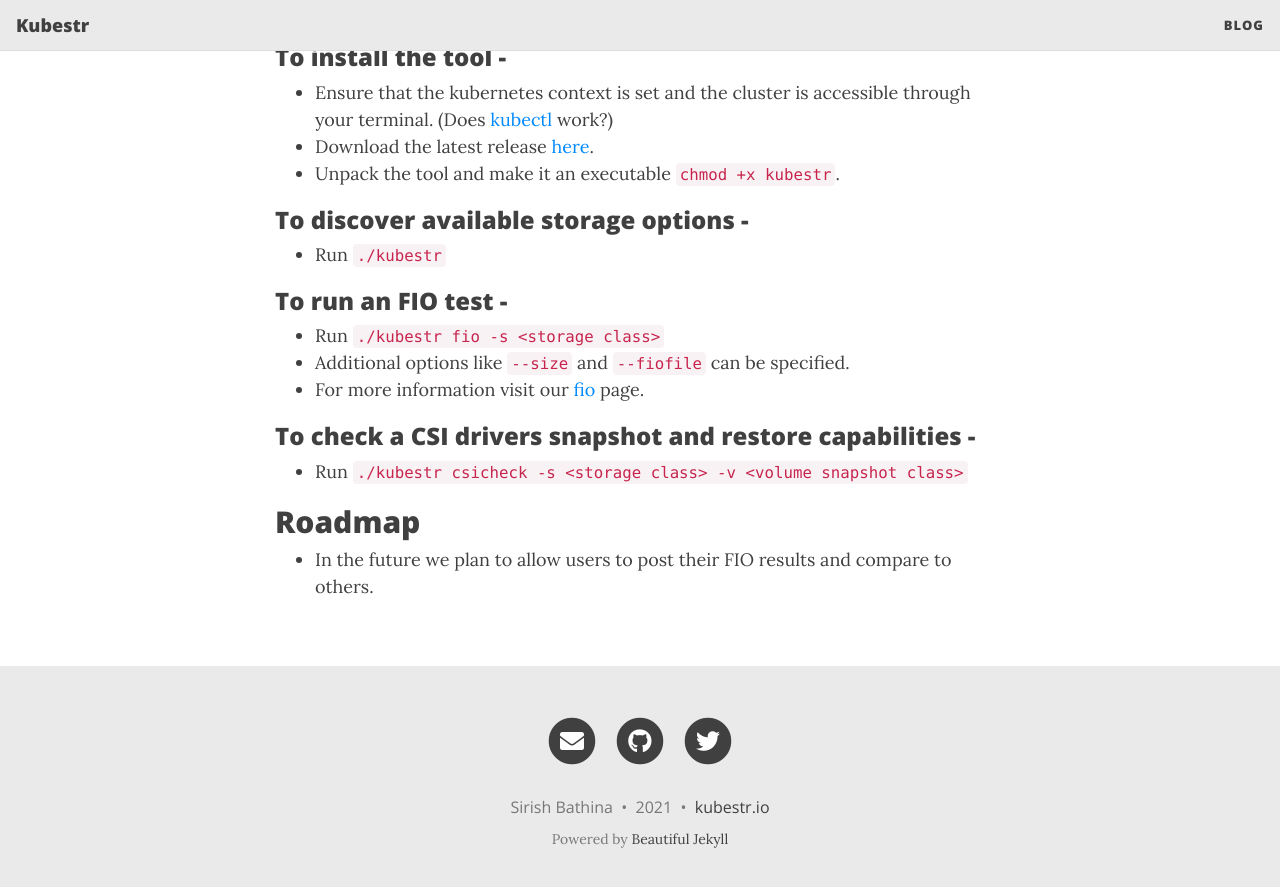
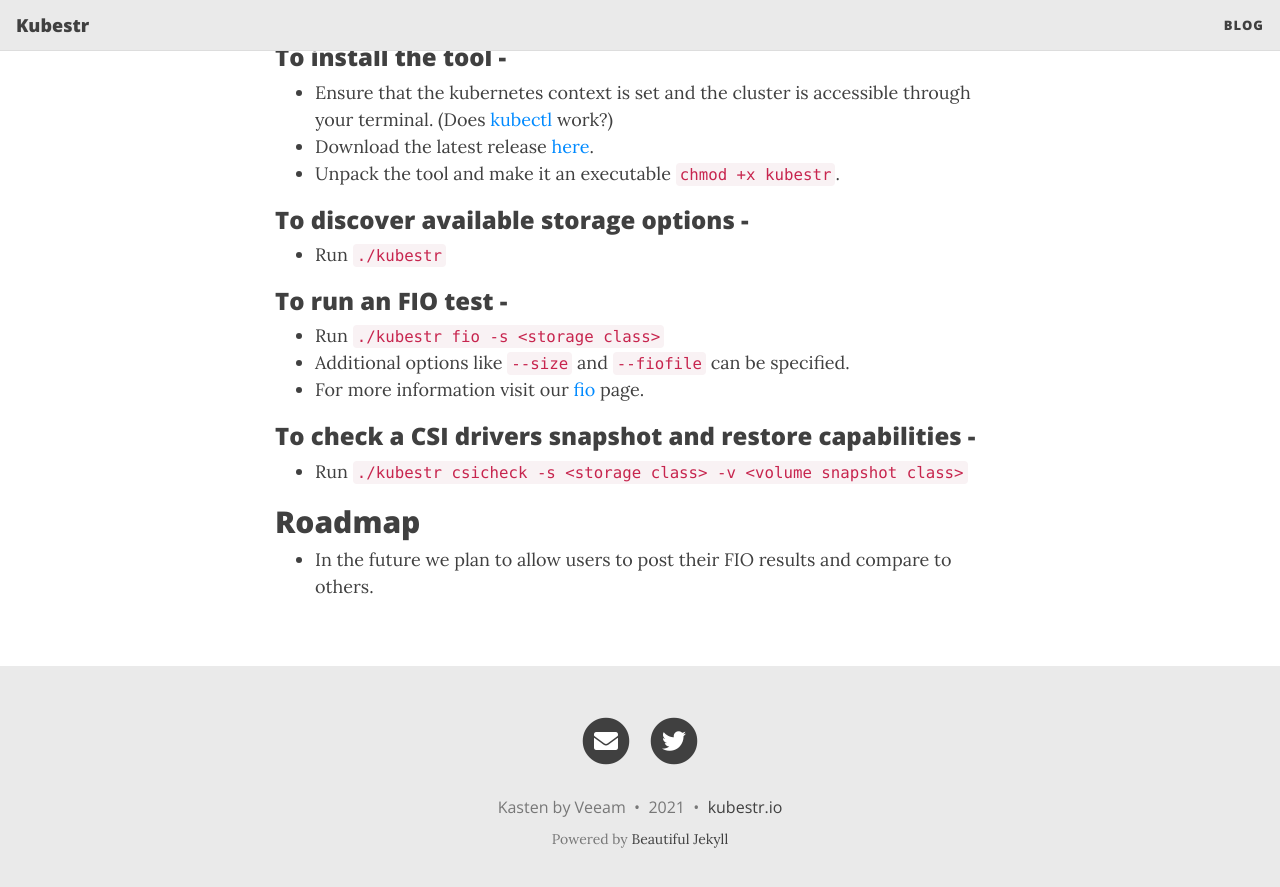
Before and after one commit to kastenhq/kubestr, a Jekyll site: the page built from docs/index.md, in a window 1280 px wide and 900 px high, scrolled down 1038 px. Shown: the top 887 px of the window. Built offline with Jekyll 4.4.1, drawn with Linux system fonts in a browser that asks for light colours; nearby versions of some CDN libraries.

Commit message:
change links to kasten by veeam

```diff
--- a/docs/_config.yml
+++ b/docs/_config.yml
@@ -9,7 +9,7 @@
 title: Kubestr
 
 # Your name to show in the footer
-author: Sirish Bathina
+author: Kasten by Veeam
 
 # --- List of links in the navigation bar --- #
 
@@ -35,9 +35,9 @@
 # Select the social network links that you want to show in the footer.
 # Uncomment the links you want to show and add your information to each one.
 social-network-links:
-  email: "sirish.bathina@veeam.com"
-  github: bathina2
-  twitter: sirishbathina
+  email: "info@kasten.io"
+#  github: bathina2
+  twitter: kastenhq
 
 # If you want to show a link to an RSS in the footer, add the site description here.
 # If you don't want to show an RSS link, remove the following line.
@@ -48,7 +48,7 @@
 share-links-active:
   twitter: true
   email: true
-  github: true
+  github: false
 # How to display the link to your website in the footer
 # Remove this if you don't want a link in the footer
 url-pretty: "kubestr.io"
```
